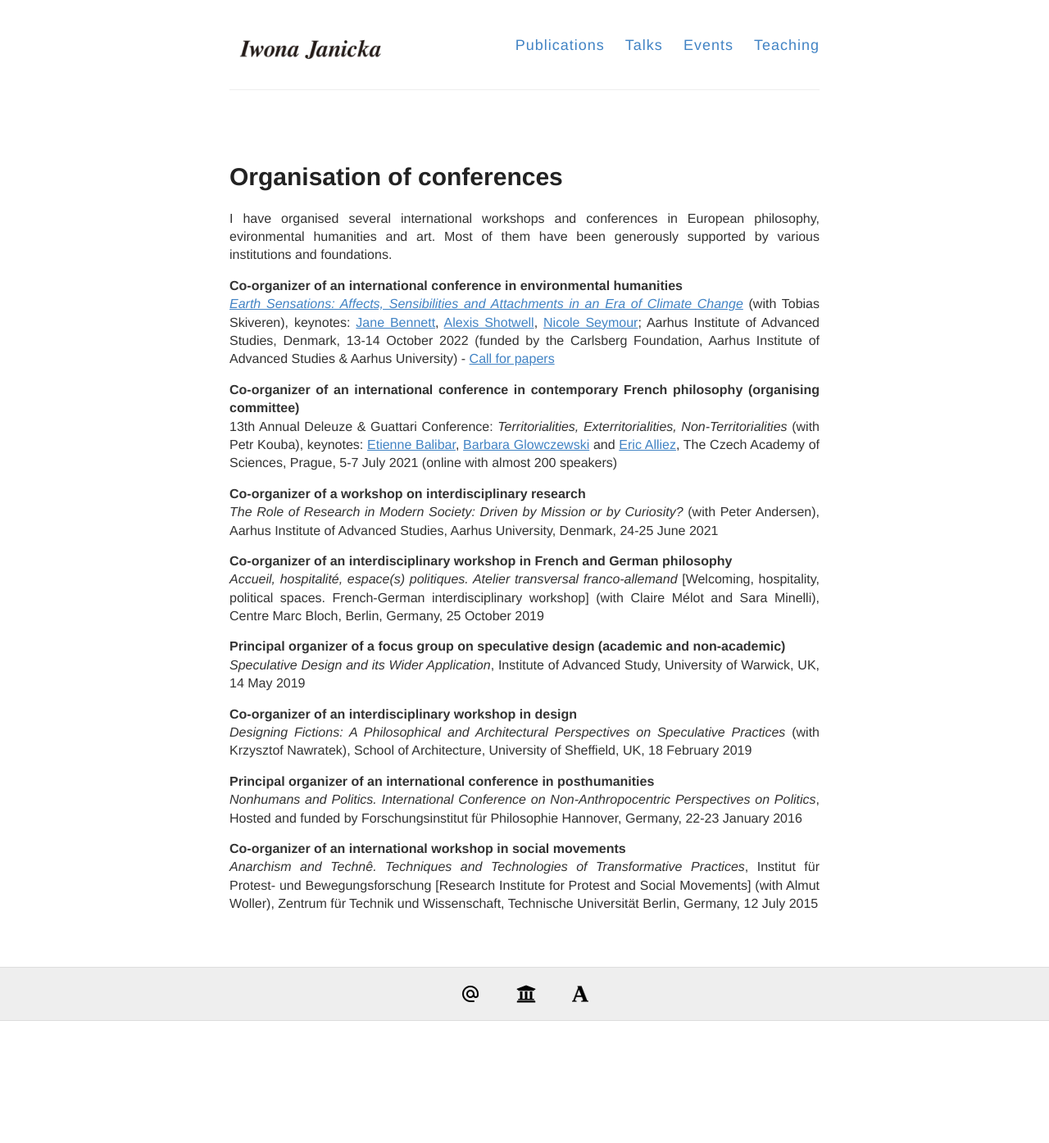
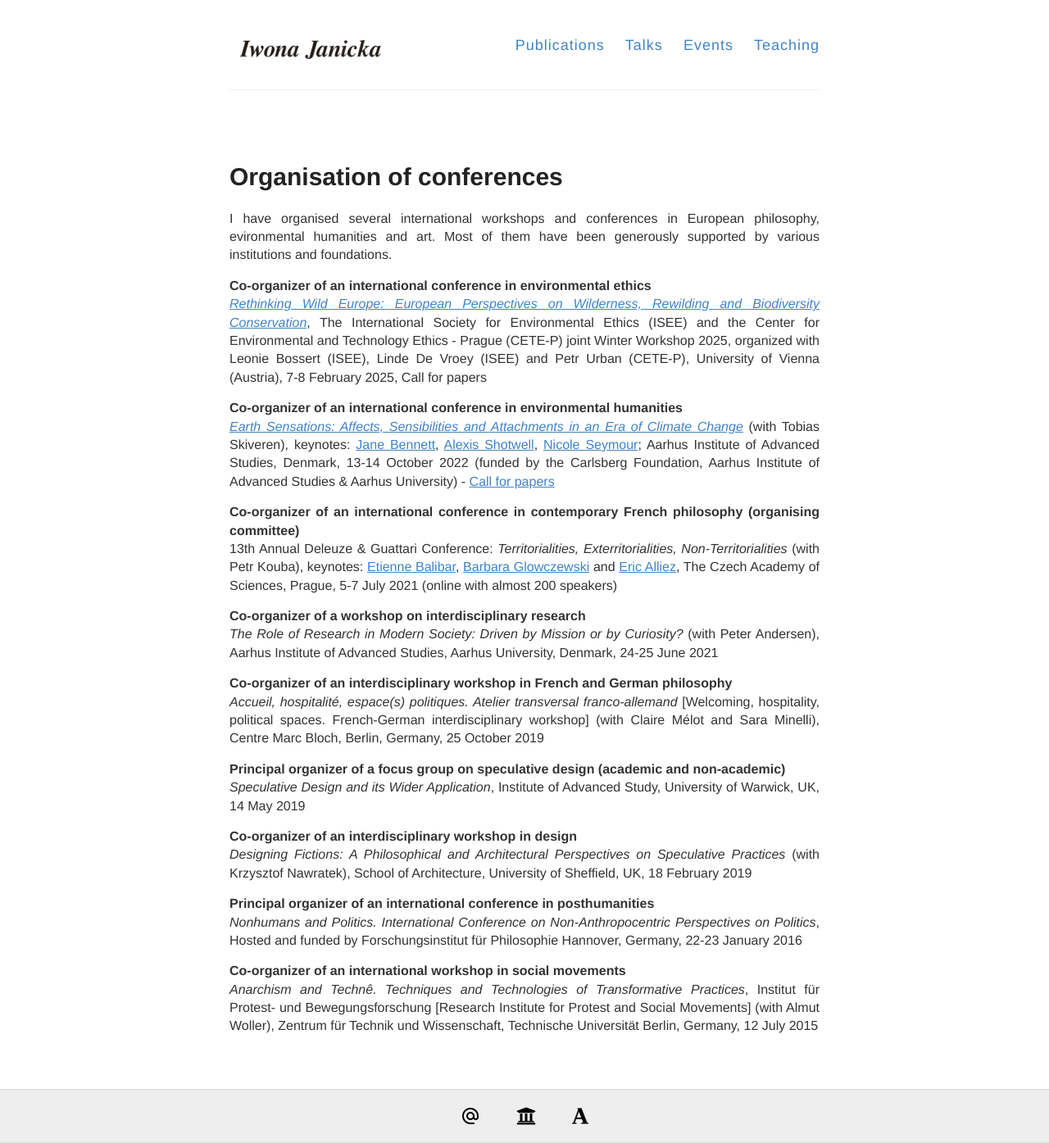
Before and after one commit to IJanicka/IJanicka.github.io, a Jekyll site: the page built from events.md, in a window 1280 px wide. Shown: the whole page at 82% size. Built offline with Jekyll 4.4.1, drawn with Linux system fonts in a browser that asks for light colours; before the commit the page ends 1246 px from its top, so only the background shows below that.

Commit message:
Update events.md

```diff
--- a/events.md
+++ b/events.md
@@ -6,6 +6,10 @@ permalink: /events/
 
 
 I have organised several international workshops and conferences in European philosophy, evironmental humanities and art. Most of them have been generously supported by various institutions and foundations.
+
+**Co-organizer of an international conference in environmental ethics**<br>
+<a href="https://cetep.eu/news/cfa-rethinking-wild-europe/" target="_blank"><i>Rethinking Wild Europe:
+European Perspectives on Wilderness, Rewilding and Biodiversity Conservation</i></a>, The International Society for Environmental Ethics (ISEE) and the Center for Environmental and Technology Ethics - Prague (CETE-P) joint Winter Workshop 2025, organized with Leonie Bossert (ISEE), Linde De Vroey (ISEE) and Petr Urban (CETE-P), University of Vienna (Austria), 7-8 February 2025, Call for papers
 
 **Co-organizer of an international conference in environmental humanities**<br>
 <a href="https://aias.au.dk/events/earth-sensations" target="_blank"><i>Earth Sensations: Affects, Sensibilities and Attachments in an Era of Climate Change</i></a> (with Tobias Skiveren), keynotes: <a href="https://politicalscience.jhu.edu/directory/jane-bennett/" target="_blank">Jane Bennett</a>, <a href="https://alexisshotwell.com" target="_blank">Alexis Shotwell</a>, <a href="https://english.fullerton.edu/faculty/profile/n_seymour.aspx" target="_blank">Nicole Seymour</a>; Aarhus Institute of Advanced Studies, Denmark, 13-14 October 2022 (funded by the Carlsberg Foundation, Aarhus Institute of Advanced Studies & Aarhus University) - <a href="../articles/CfP_Conference_Earth Sensations_AIAS_AU_KN.pdf" taget="_blank">Call for papers</a>
```
